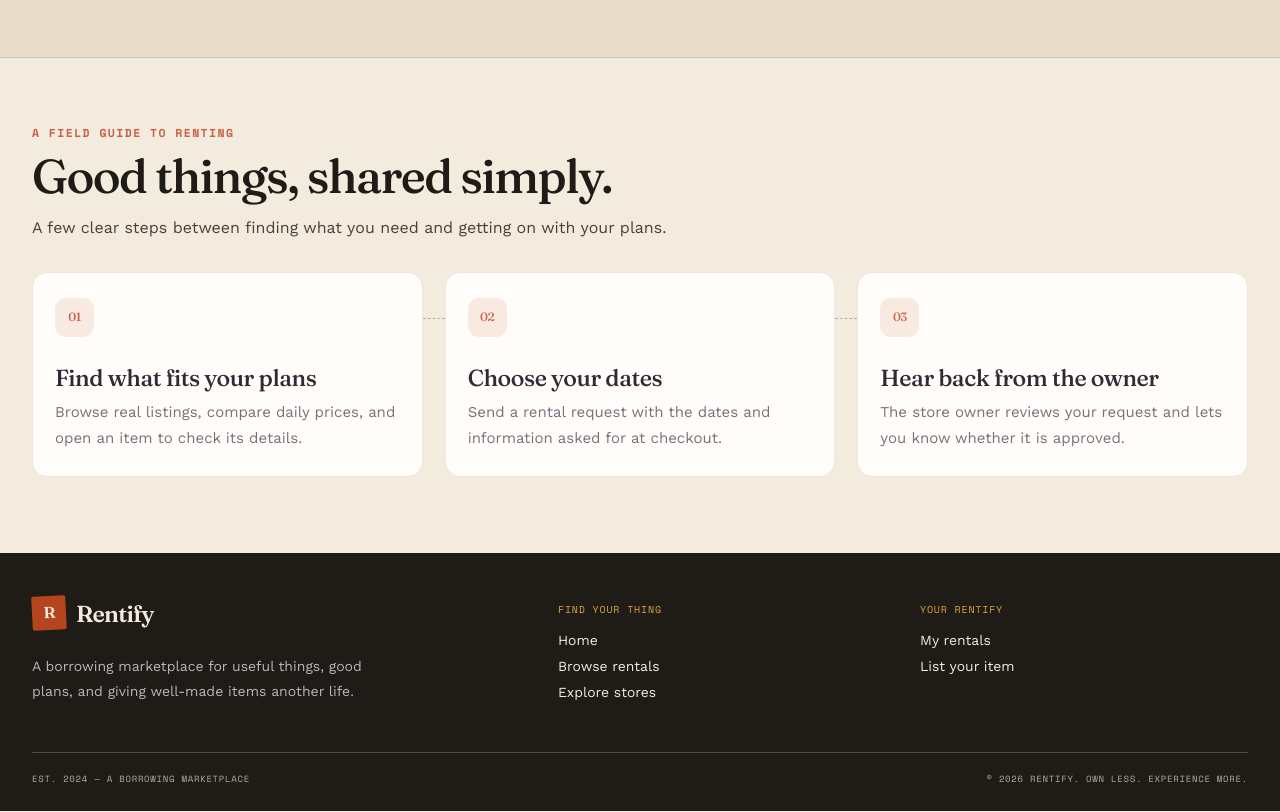
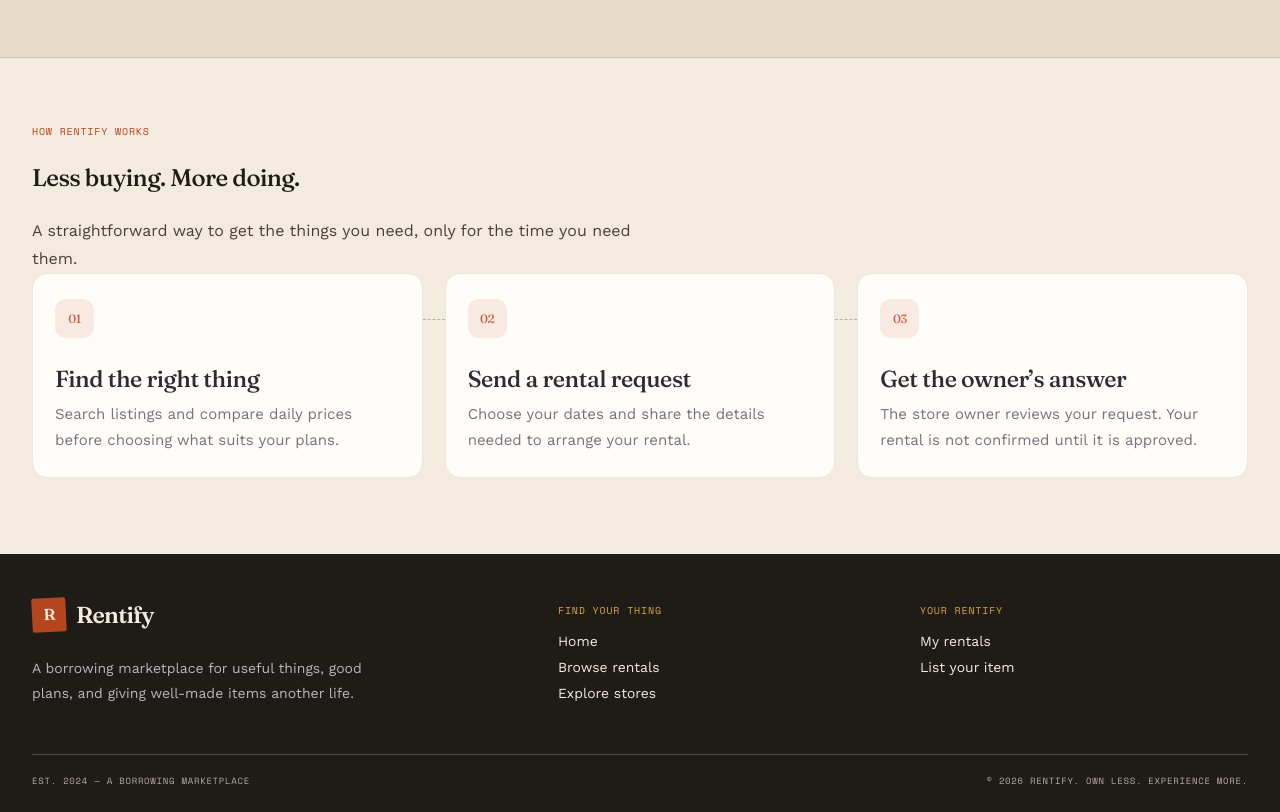
Before and after one commit to Ridabatool512/rental-marketplace, a React (Vite) app in the folder Frontend/: page / in a window 1280 px wide. Shown: the part 3040-3852 px from the top of the page. Built offline with nearby package versions, Linux system fonts and the light colour scheme; no server answers.

Commit message:
Simplify How It Works for a clear consumer marketplace

```diff
--- a/Frontend/src/components/HowItWorks.jsx
+++ b/Frontend/src/components/HowItWorks.jsx
@@ -1,16 +1,28 @@
 function HowItWorks() {
   const steps = [
-    { number: '01', title: 'Find what fits your plans', text: 'Browse real listings, compare daily prices, and open an item to check its details.' },
-    { number: '02', title: 'Choose your dates', text: 'Send a rental request with the dates and information asked for at checkout.' },
-    { number: '03', title: 'Hear back from the owner', text: 'The store owner reviews your request and lets you know whether it is approved.' },
+    {
+      number: '01',
+      title: 'Find the right thing',
+      text: 'Search listings and compare daily prices before choosing what suits your plans.',
+    },
+    {
+      number: '02',
+      title: 'Send a rental request',
+      text: 'Choose your dates and share the details needed to arrange your rental.',
+    },
+    {
+      number: '03',
+      title: 'Get the owner’s answer',
+      text: 'The store owner reviews your request. Your rental is not confirmed until it is approved.',
+    },
   ]
 
   return (
     <section className="how" id="how-it-works" aria-labelledby="how-heading">
-      <div className="section-heading how-heading">
-        <p className="eyebrow">A FIELD GUIDE TO RENTING</p>
-        <h2 id="how-heading">Good things, shared simply.</h2>
-        <p className="section-description">A few clear steps between finding what you need and getting on with your plans.</p>
+      <div className="how-intro">
+        <p className="eyebrow">HOW RENTIFY WORKS</p>
+        <h2 id="how-heading">Less buying. More doing.</h2>
+        <p className="section-description">A straightforward way to get the things you need, only for the time you need them.</p>
       </div>
       <div className="steps">
         {steps.map((step) => (
```
